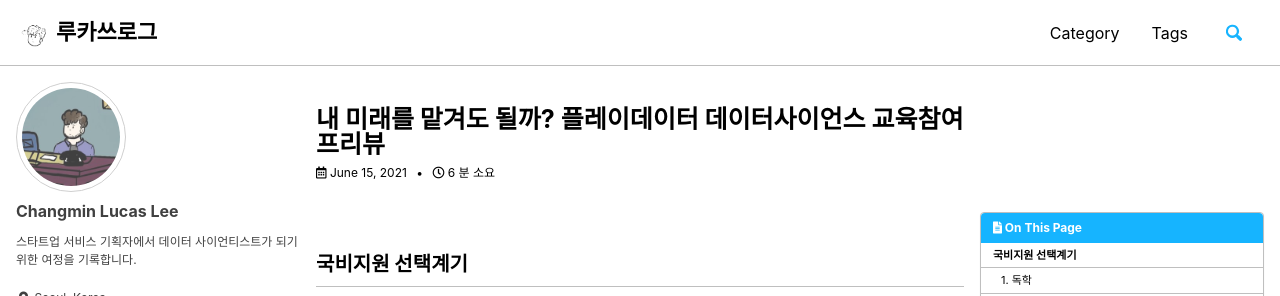
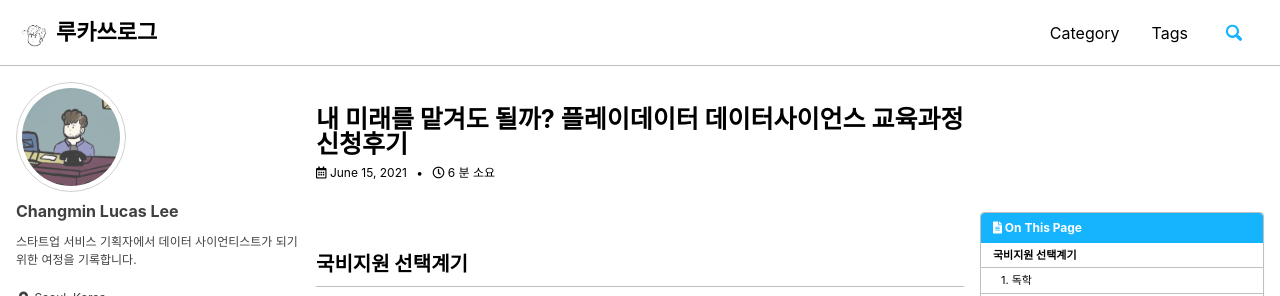
Before and after one commit to lucathree/lucathree.github.io, a Jekyll site: the page built from _posts/2021/2021-06-15-bootcamp-preview.md, in a window 1280 px wide and 900 px high. Shown: the top 296 px of the window. Built offline with Jekyll 4.4.1, drawn with Linux system fonts in a browser that asks for light colours; cached includes are drawn as plain includes; comment, search, counter and statistics services are not loaded.

Commit message:
Update 2021-06-15-bootcamp-preview.md

```diff
--- a/_posts/2021/2021-06-15-bootcamp-preview.md
+++ b/_posts/2021/2021-06-15-bootcamp-preview.md
@@ -1,5 +1,5 @@
 ---
-title: 내 미래를 맡겨도 될까? 플레이데이터 데이터사이언스 교육참여 프리뷰
+title: "내 미래를 맡겨도 될까? 플레이데이터 데이터사이언스 교육과정 신청후기"
 layout: single
 author_profile: true
 read_time: true
```
